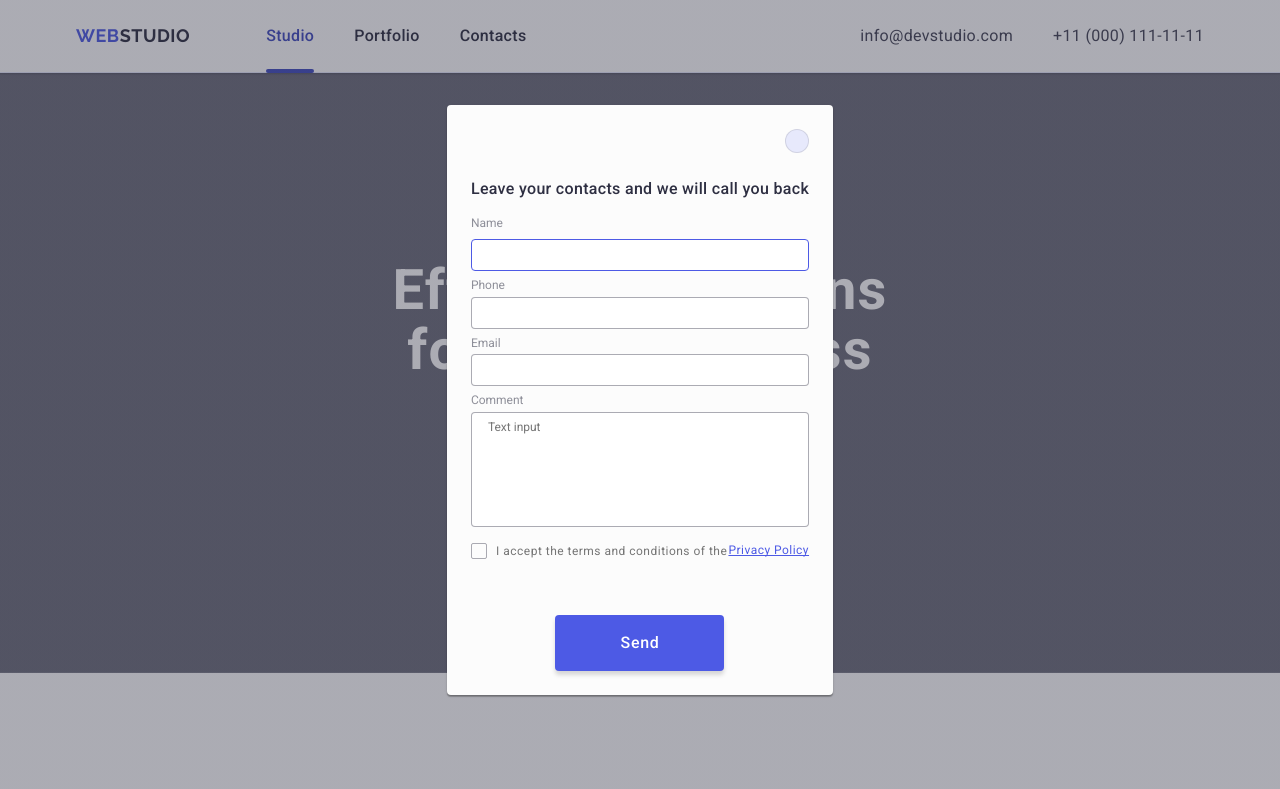
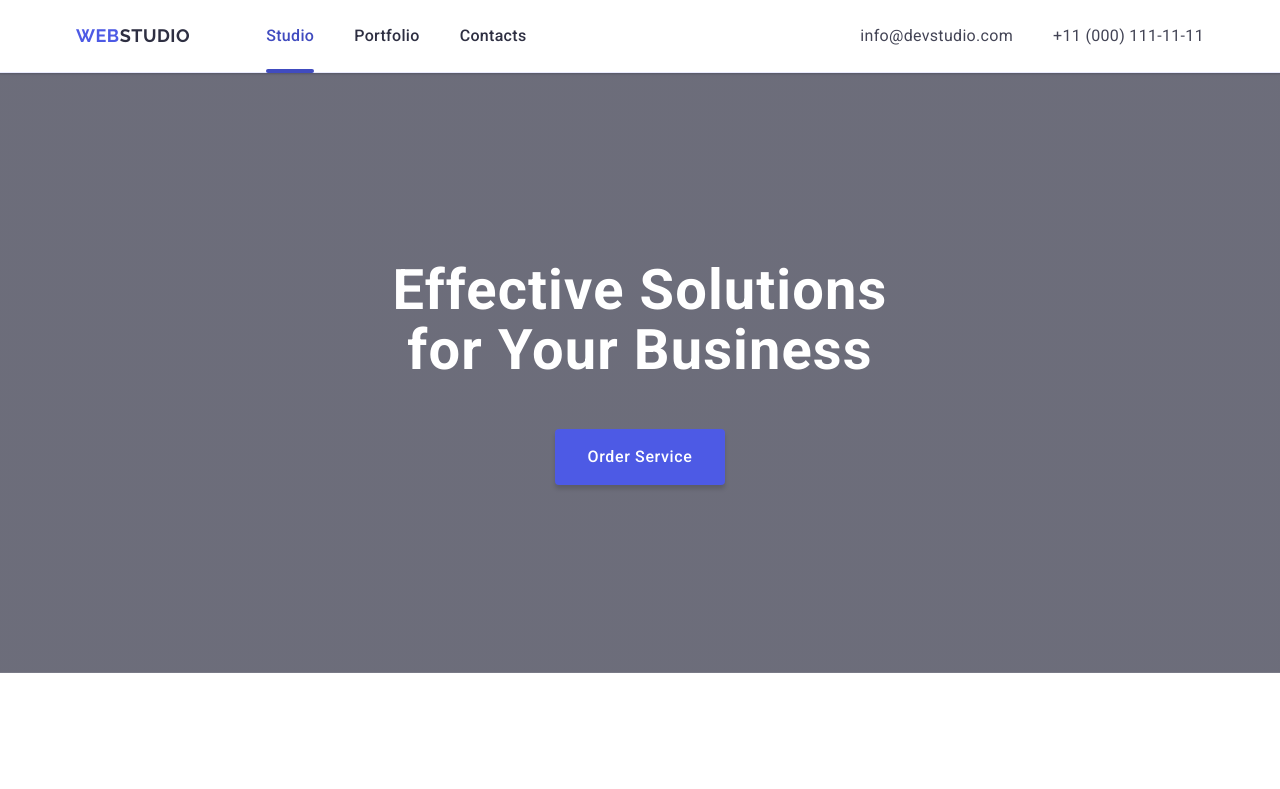
Before and after one commit to Kravetsin/goit-markup-hw-05, a plain HTML site: page index.html in a window 1280 px wide. Shown: the top 789 px of the page. Drawn offline with nearby package versions, Linux system fonts and the light colour scheme.

Commit message:
footer changes

```diff
--- a/css/styles.css
+++ b/css/styles.css
@@ -434,224 +434,49 @@ img {
   margin-bottom: 16px;
 }
 
-.form-input {
+/* !Subscribe section */
+.form-title {
+  margin-bottom: 16px;
+  font-weight: 500;
+  font-size: 16px;
+  line-height: 1.5;
+  letter-spacing: 0.02em;
+  color: #ffffff;
+}
+
+.form-subscribe {
+  display: flex;
+  gap: 24px;
+}
+
+.input-subscribe {
+  width: 264px;
+  height: 40px;
   border: 1px solid #ffffff;
-  border-radius: 4px;
-  background-color: inherit;
-  padding: 8px 16px;
-  width: 100%;
-  box-shadow: 0px 4px 4px 0px rgba(0, 0, 0, 0.15);
-  color: #ffffff;
+  background-color: transparent;
+  font-size: 12px;
   line-height: 2;
   letter-spacing: 0.04em;
-  font-weight: 400;
-  font-size: 12px;
-  max-height: 40px;
+  padding-left: 16px;
+  box-shadow: 0px 4px 4px rgba(0, 0, 0, 0.15);
+  border-radius: 4px;
+  color: #ffffff;
 }
 
-.form-input::placeholder {
+.input-subscribe::placeholder{
   color: #ffffff;
-  font-size: 12px;
 }
 
-.subscribe-btn {
+/* !Subscribe button */
+.button-suscribe{
+  min-width: 165px;
+  height: 40px;
   display: flex;
   justify-content: center;
   align-items: center;
-  gap: 16px;
-  min-width: 165px;
-  padding: 8px 24px;
-  margin: 0;
-  text-align: center;
 }
 
-.form-label {
-  display: flex;
-  flex-direction: column;
-  gap: 16px;
-  font-size: 16px;
-  color: #ffffff;
-  width: 264px;
+.icon-subscribe{
+  margin-left: 16px;
+  fill: #ffffff;
 }
-
-.form {
-  display: flex;
-  flex-direction: row;
-  justify-content: center;
-  align-items: flex-end;
-  gap: 24px;
-}
-
-/* !Modal overlay */
-.modal-overlay {
-  display: flex;
-  justify-content: center;
-  align-items: center;
-  position: fixed;
-  top: 0;
-  left: 0;
-  background: linear-gradient(
-    to bottom,
-    rgba(46, 47, 66, 0.4),
-    rgba(46, 47, 66, 0.4)
-  );
-  width: 100%;
-  height: 100%;
-  z-index: 999;
-  opacity: 0;
-  pointer-events: none;
-  transition: opacity 250ms cubic-bezier(0.4, 0, 0.2, 1);
-}
-
-.modal-overlay.is-open {
-  opacity: 1;
-  pointer-events: auto;
-}
-
-.modal {
-  max-width: 408px;
-  background-color: #fcfcfc;
-  border-radius: 4px;
-  box-shadow: 0px 2px 1px 0px rgba(0, 0, 0, 0.2),
-    0px 1px 3px 0px rgba(0, 0, 0, 0.12), 0px 1px 1px 0px rgba(0, 0, 0, 0.14);
-  overflow-y: auto;
-  padding: 24px;
-}
-
-.form-group {
-  padding: 0;
-  margin: 0;
-  border: none;
-}
-
-.modal-text {
-  color: #2e2f42;
-  font-weight: 500;
-  margin-bottom: 16px;
-  text-align: center;
-}
-
-.close-btn-position {
-  display: flex;
-  justify-content: flex-end;
-  align-items: center;
-}
-
-.close-btn {
-  display: flex;
-  justify-content: center;
-  align-items: center;
-  background-color: #e7e9fc;
-  width: 24px;
-  height: 24px;
-  border: 1px solid rgba(0, 0, 0, 0.1);
-  border-radius: 50%;
-  cursor: pointer;
-  transition: background-color 250ms cubic-bezier(0.4, 0, 0.2, 1);
-  margin-bottom: 24px;
-}
-
-.close-btn:hover {
-  border: none;
-  background-color: #404bbf;
-  transition: background-color 250ms cubic-bezier(0.4, 0, 0.2, 1);
-}
-
-.icon-close {
-  fill: #2e2f42;
-  transition: fill 250ms cubic-bezier(0.4, 0, 0.2, 1);
-}
-
-.close-btn:hover .icon-close {
-  fill: #f4f4fd;
-  transition: fill 250ms cubic-bezier(0.4, 0, 0.2, 1);
-}
-
-/* !Modal inputs */
-.form-modal {
-  display: flex;
-  flex-direction: column;
-  gap: 8px;
-}
-
-.label-modal {
-  display: flex;
-  flex-direction: column;
-  gap: 4px;
-  font-size: 12px;
-  color: #8e8f99;
-}
-
-.input-modal {
-  border: 1px solid rgba(46, 47, 66, 0.4);
-  padding: 8px 16px;
-  margin-bottom: 8px;
-  border-radius: 4px;
-  outline: none;
-  resize: none;
-}
-
-.input-modal:placeholder-show {
-  border-color: #4d5ae5;
-}
-
-.input-modal:focus-within {
-  border-color: #4d5ae5;
-}
-
-.icon-input-modal{
-  position: absolute;
-}
-
-/* !Checkbox */
-.label-modal-checkbox {
-  display: flex;
-  justify-content: space-between;
-  align-items: center;
-  color: #757575;
-  font-size: 12px;
-  font-weight: 400;
-  line-height: 1.17;
-  letter-spacing: 0.04em;
-}
-
-.link-modal {
-  font-size: 12px;
-  font-weight: 400;
-  color: #4d5ae5;
-  line-height: 1.3;
-  letter-spacing: 0.04em;
-  text-decoration: underline;
-  text-decoration-skip-ink: none;
-  padding: 0;
-}
-
-.input-modal-checkbox {
-  position: absolute;
-  opacity: 0;
-  pointer-events: none;
-}
-
-.input-modal-checkbox:checked + .custom-checkbox {
-  background-color: #404bbf;
-}
-
-.custom-checkbox {
-  display: flex;
-  justify-content: center;
-  align-items: center;
-  width: 16px;
-  height: 16px;
-  border: 1px solid rgba(46, 47, 66, 0.4);
-  border-radius: 2px;
-  margin-right: 8px;
-}
-
-.icon-checkbox {
-  display: none;
-  fill: #f4f4fd;
-}
-
-.input-modal-checkbox:checked + .custom-checkbox .icon-checkbox {
-  display: block;
-}
--- a/index.html
+++ b/index.html
@@ -481,17 +481,22 @@
           </ul>
         </div>
 
-        <div>
-          <form class="form" name="subscribe" autocomplete="on">
-            <label class="form-label" for="email"
-              >Subscribe<input
-                class="form-input"
-                type="text"
+        <div class="box-subscribe">
+          <p class="page-text form-title">Subscribe</p>
+
+          <form class="form-subscribe">
+            <label class="label-subscribe" for="email">
+              <input
+                class="input-subscribe"
+                type="email"
+                name="enter-email"
                 placeholder="E-mail"
-            /></label>
-            <button class="order-button subscribe-btn" type="submit">
-              Subscribe
-              <svg class="icon-social" width="24" height="24">
+                id="email"
+              />
+            </label>
+
+            <button class="order-button button-suscribe" type="submit">
+              Subscribe<svg class="icon-subscribe" width="24" height="24">
                 <use href="./images/icons.svg#icon-send"></use>
               </svg>
             </button>
@@ -499,73 +504,5 @@
         </div>
       </div>
     </footer>
-
-    <div class="modal-overlay is-open">
-      <div class="modal">
-        <div class="close-btn-position">
-          <a href="#" class="close-btn">
-            <svg class="icon-close" width="8" height="8">
-              <use href="./images/icons.svg#icon-close"></use>
-            </svg>
-          </a>
-        </div>
-
-        <form class="form-modal">
-          <fieldset class="form-group">
-            <legend class="page-text modal-text">
-              Leave your contacts and we will call you back
-            </legend>
-            <label class="label-modal" for="name"
-              >Name<span><svg class="icon-input-modal" width="18" height="24">
-                <use href="./images/icons.svg#icon-name"></use></svg></span><input
-                class="input-modal"
-                type="text"
-                name="name"
-                id="name"
-                placeholder=""
-                autofocus
-                required
-            /></label>
-            <label class="label-modal" for="phone"
-              >Phone<input class="input-modal" type="tel" name="phone" required
-            /></label>
-            <label class="label-modal" for="email"
-              >Email<input
-                class="input-modal"
-                type="email"
-                name="email"
-                id="email"
-                required
-            /></label>
-            <label class="label-modal" for="comment"
-              >Comment<textarea
-                class="input-modal"
-                name="comment"
-                id="comment"
-                rows="7"
-                placeholder="Text input"
-              ></textarea>
-            </label>
-          </fieldset>
-
-          <label class="label-modal-checkbox" for="privacy"
-            ><input
-              class="input-modal-checkbox"
-              type="checkbox"
-              name="privacy"
-              value="accept"
-              id="privacy"
-              required
-            /><span class="custom-checkbox"
-              ><svg class="icon-checkbox" width="10" height="8">
-                <use href="./images/icons.svg#icon-accept"></use></svg></span
-            >I accept the terms and conditions of the
-            <a class="link link-modal" href="#">Privacy Policy</a></label
-          >
-
-          <button class="order-button" type="submit">Send</button>
-        </form>
-      </div>
-    </div>
   </body>
 </html>
```
